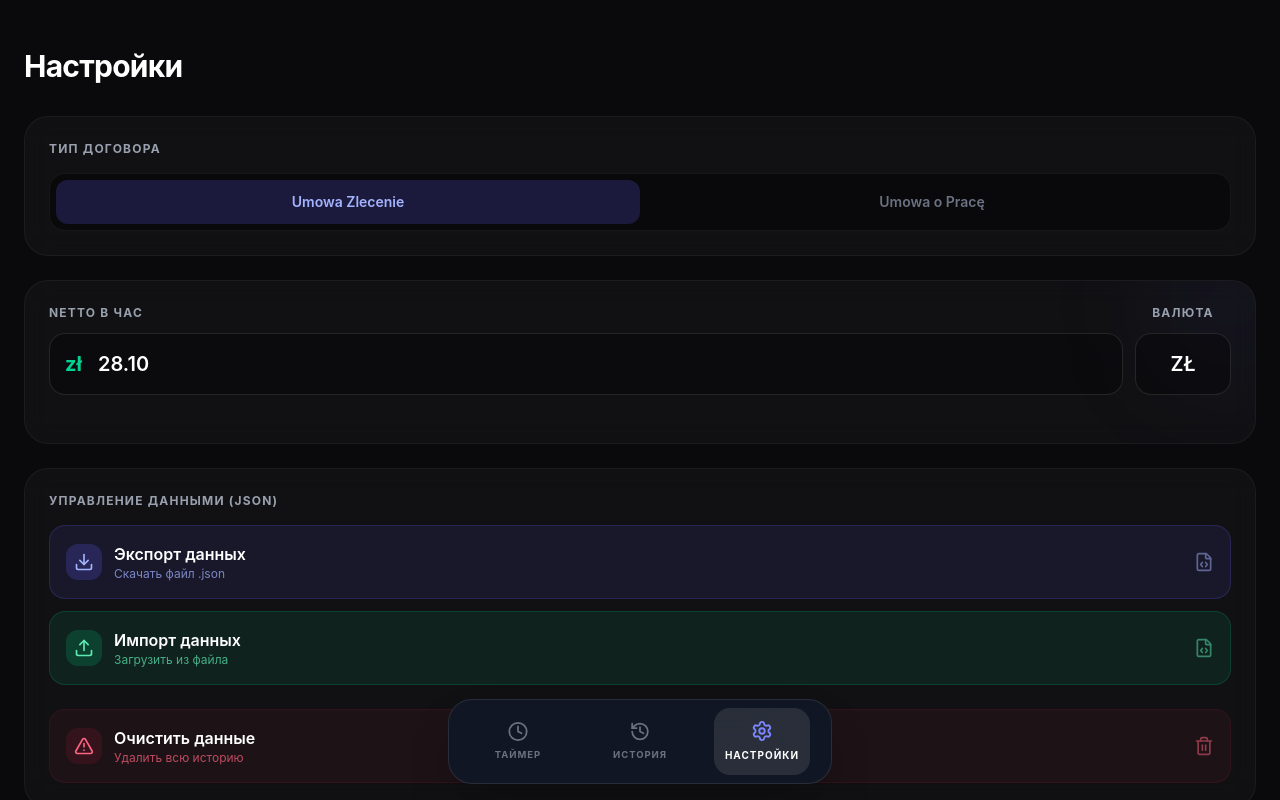
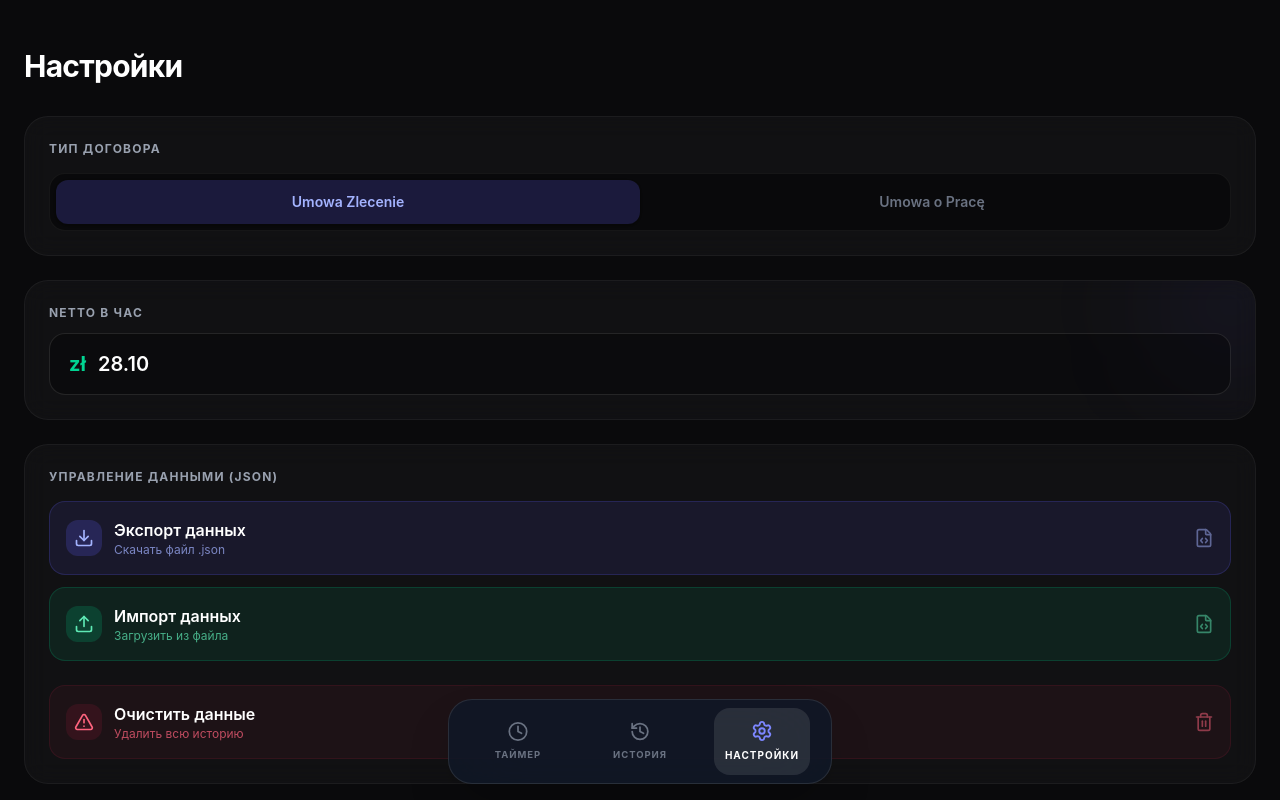
Before and after one commit to OwenSide/work-tracker-pwa, a React (Vite) app: page / in a window 1280 px wide. Both pictures are taken after a click on the button "НАСТРОЙКИ". Built offline with nearby package versions, Linux system fonts and the light colour scheme.

Commit message:
Removed custom currency selection and hardcoded 'zł'

```diff
--- a/src/components/Settings.jsx
+++ b/src/components/Settings.jsx
@@ -2,10 +2,10 @@ import React, { useRef } from 'react';
 import { Download, Trash2, AlertTriangle, FileCode, Upload, Briefcase, GraduationCap, User } from 'lucide-react';
 import { cn } from '../utils';
 
-export default function Settings({ contractType, setContractType, hourlyRate, setHourlyRate, monthlyRate, setMonthlyRate, taxStatus, setTaxStatus, currency, setCurrency, shifts, setShifts }) {
+export default function Settings({ contractType, setContractType, hourlyRate, setHourlyRate, monthlyRate, setMonthlyRate, taxStatus, setTaxStatus, shifts, setShifts }) {
   const fileInputRef = useRef(null);
 
-  // ЭКСПОРТ В JSON (Надежно и в 2 строки)
+  // ЭКСПОРТ В JSON
   const handleExportJSON = () => {
     if (!shifts || shifts.length === 0) {
       alert('Нет данных для экспорта. Добавьте хотя бы одну смену.');
@@ -22,7 +22,7 @@ export default function Settings({ contractType, setContractType, hourlyRate, se
 
   const handleImportClick = () => fileInputRef.current?.click();
 
-  // ИМПОРТ ИЗ JSON (С защитой от дубликатов)
+  // ИМПОРТ ИЗ JSON
   const handleImportFile = (event) => {
     const file = event.target.files[0];
     if (!file) return;
@@ -36,7 +36,6 @@ export default function Settings({ contractType, setContractType, hourlyRate, se
 
         if (shifts.length > 0) {
           if (window.confirm(`Найдено ${importedShifts.length} смен.\n\nОбъединить их с текущей историей?\n\n(ОК - объединить базы. Отмена - ЗАМЕНИТЬ текущие данные)`)) {
-            // Объединяем и убираем возможные дубликаты по ID
             const merged = [...shifts, ...importedShifts].reduce((acc, current) => {
               const x = acc.find(item => item.id === current.id);
               if (!x) return acc.concat([current]);
@@ -84,8 +83,8 @@ export default function Settings({ contractType, setContractType, hourlyRate, se
         <div className="bg-white/[0.03] p-6 rounded-3xl border border-white/5 backdrop-blur-md">
           <label className="block text-gray-400 text-xs font-bold uppercase tracking-widest mb-4">Тип договора</label>
           <div className="flex bg-black/40 p-1.5 rounded-2xl border border-white/5">
-            <button onClick={() => setContractType('zlecenie')} className={cn("flex-1 py-3 rounded-xl text-sm font-semibold transition-all", contractType === 'zlecenie' ? "bg-indigo-500/20 text-indigo-300" : "text-gray-500 hover:text-gray-300")}>Umowa Zlecenie</button>
-            <button onClick={() => setContractType('oprace')} className={cn("flex-1 py-3 rounded-xl text-sm font-semibold transition-all", contractType === 'oprace' ? "bg-indigo-500/20 text-indigo-300" : "text-gray-500 hover:text-gray-300")}>Umowa o Pracę</button>
+            <button onClick={() => setContractType('zlecenie')} className={cn("flex-1 py-3 rounded-xl text-sm font-semibold transition-all", contractType === 'zlecenie' ? "bg-indigo-500/20 text-indigo-300 shadow-sm" : "text-gray-500 hover:text-gray-300")}>Umowa Zlecenie</button>
+            <button onClick={() => setContractType('oprace')} className={cn("flex-1 py-3 rounded-xl text-sm font-semibold transition-all", contractType === 'oprace' ? "bg-indigo-500/20 text-indigo-300 shadow-sm" : "text-gray-500 hover:text-gray-300")}>Umowa o Pracę</button>
           </div>
         </div>
 
@@ -93,38 +92,32 @@ export default function Settings({ contractType, setContractType, hourlyRate, se
         <div className="bg-white/[0.03] p-6 rounded-3xl border border-white/5 backdrop-blur-md relative overflow-hidden">
           <div className="absolute -top-10 -right-10 w-32 h-32 bg-indigo-500/10 rounded-full blur-3xl"></div>
 
-          <div className="flex gap-3 relative z-10 mb-6">
-            <div className="flex-1">
+          <div className="relative z-10">
             <label className="block text-gray-400 text-xs font-bold uppercase tracking-widest mb-3">
               {contractType === 'oprace' ? 'Brutto в месяц' : 'Netto в час'}
             </label>
             <div className="relative">
-                <div className="absolute inset-y-0 left-0 flex items-center pl-4 pointer-events-none"><span className="text-xl text-emerald-400 font-bold">{currency}</span></div>
+              <div className="absolute inset-y-0 left-0 flex items-center pl-5 pointer-events-none">
+                <span className="text-xl text-emerald-400 font-bold">zł</span>
+              </div>
               <input
                 type="number" step="any"
                 value={contractType === 'oprace' ? monthlyRate : hourlyRate}
                 onChange={(e) => contractType === 'oprace' ? setMonthlyRate(e.target.value) : setHourlyRate(e.target.value)}
-                  className="w-full bg-black/30 text-white border border-white/10 rounded-2xl py-4 pl-12 pr-4 focus:outline-none focus:border-indigo-500 text-xl font-semibold transition-all"
+                className="w-full bg-black/30 text-white border border-white/10 rounded-2xl py-4 pl-12 pr-4 focus:outline-none focus:border-indigo-500 text-xl font-semibold transition-all shadow-inner"
               />
-              </div>
-            </div>
-            <div className="w-24">
-              <label className="block text-gray-400 text-xs font-bold uppercase tracking-widest mb-3 text-center">Валюта</label>
-              <input type="text" maxLength={3} value={currency} onChange={(e) => setCurrency(e.target.value)} className="w-full bg-black/30 text-white border border-white/10 rounded-2xl py-4 px-2 text-center focus:outline-none focus:border-indigo-500 text-xl font-semibold uppercase" />
             </div>
           </div>
 
           {contractType === 'oprace' && (
             <>
-              <label className="block text-gray-400 text-xs font-bold uppercase tracking-widest mb-3 relative z-10">Налоговый статус</label>
+              <label className="block text-gray-400 text-xs font-bold uppercase tracking-widest mb-3 relative z-10 mt-6 pt-6 border-t border-white/5">Налоговый статус</label>
               <div className="grid grid-cols-3 gap-2 relative z-10">
-                <button onClick={() => setTaxStatus('standard')} className={cn("flex flex-col items-center gap-2 p-3 rounded-2xl border transition-all", taxStatus === 'standard' ? "bg-indigo-500/20 border-indigo-500/30 text-indigo-300" : "bg-black/30 border-white/5 text-gray-500")}><User size={20}/> <span className="text-[10px] uppercase font-bold text-center">Standard<br/>(&gt;26 лет)</span></button>
-                <button onClick={() => setTaxStatus('under26')} className={cn("flex flex-col items-center gap-2 p-3 rounded-2xl border transition-all", taxStatus === 'under26' ? "bg-indigo-500/20 border-indigo-500/30 text-indigo-300" : "bg-black/30 border-white/5 text-gray-500")}><Briefcase size={20}/> <span className="text-[10px] uppercase font-bold text-center">PIT-0<br/>(&lt;26 лет)</span></button>
-                <button onClick={() => setTaxStatus('student')} className={cn("flex flex-col items-center gap-2 p-3 rounded-2xl border transition-all", taxStatus === 'student' ? "bg-indigo-500/20 border-indigo-500/30 text-indigo-300" : "bg-black/30 border-white/5 text-gray-500")}><GraduationCap size={20}/> <span className="text-[10px] uppercase font-bold text-center">Студент<br/>(до 26 лет)</span></button>
+                <button onClick={() => setTaxStatus('standard')} className={cn("flex flex-col items-center gap-2 p-3 rounded-2xl border transition-all", taxStatus === 'standard' ? "bg-indigo-500/20 border-indigo-500/30 text-indigo-300 shadow-sm" : "bg-black/30 border-white/5 text-gray-500 hover:bg-white/5")}><User size={20}/> <span className="text-[10px] uppercase font-bold text-center">Standard<br/>(&gt;26 лет)</span></button>
+                <button onClick={() => setTaxStatus('under26')} className={cn("flex flex-col items-center gap-2 p-3 rounded-2xl border transition-all", taxStatus === 'under26' ? "bg-indigo-500/20 border-indigo-500/30 text-indigo-300 shadow-sm" : "bg-black/30 border-white/5 text-gray-500 hover:bg-white/5")}><Briefcase size={20}/> <span className="text-[10px] uppercase font-bold text-center">PIT-0<br/>(&lt;26 лет)</span></button>
+                <button onClick={() => setTaxStatus('student')} className={cn("flex flex-col items-center gap-2 p-3 rounded-2xl border transition-all", taxStatus === 'student' ? "bg-indigo-500/20 border-indigo-500/30 text-indigo-300 shadow-sm" : "bg-black/30 border-white/5 text-gray-500 hover:bg-white/5")}><GraduationCap size={20}/> <span className="text-[10px] uppercase font-bold text-center">Студент<br/>(до 26 лет)</span></button>
               </div>
-              {taxStatus === 'student' && (
               <p className="text-amber-500/70 text-[10px] uppercase tracking-wide mt-3 text-center relative z-10">На Umowie o Pracę статус студента не дает освобождения от ZUS</p>
-              )}
             </>
           )}
         </div>
@@ -134,14 +127,14 @@ export default function Settings({ contractType, setContractType, hourlyRate, se
           <label className="block text-gray-400 text-xs font-bold uppercase tracking-widest mb-4">Управление данными (JSON)</label>
           <div className="space-y-3">
             <button onClick={handleExportJSON} className="w-full flex items-center justify-between bg-indigo-500/10 hover:bg-indigo-500/20 text-indigo-300 border border-indigo-500/20 p-4 rounded-2xl transition-colors group">
-              <div className="flex items-center gap-3"><div className="bg-indigo-500/20 p-2 rounded-xl"><Download size={20} /></div><div className="flex flex-col items-start"><span className="font-semibold text-white">Экспорт данных</span><span className="text-xs text-indigo-300/70">Скачать файл .json</span></div></div><FileCode size={20} className="opacity-50" />
+              <div className="flex items-center gap-3"><div className="bg-indigo-500/20 p-2 rounded-xl group-hover:scale-110 transition-transform"><Download size={20} /></div><div className="flex flex-col items-start"><span className="font-semibold text-white">Экспорт данных</span><span className="text-xs text-indigo-300/70">Скачать файл .json</span></div></div><FileCode size={20} className="opacity-50" />
             </button>
             <input type="file" accept=".json" ref={fileInputRef} onChange={handleImportFile} className="hidden" />
             <button onClick={handleImportClick} className="w-full flex items-center justify-between bg-emerald-500/10 hover:bg-emerald-500/20 text-emerald-300 border border-emerald-500/20 p-4 rounded-2xl transition-colors group">
-              <div className="flex items-center gap-3"><div className="bg-emerald-500/20 p-2 rounded-xl"><Upload size={20} /></div><div className="flex flex-col items-start"><span className="font-semibold text-white">Импорт данных</span><span className="text-xs text-emerald-300/70">Загрузить из файла</span></div></div><FileCode size={20} className="opacity-50" />
+              <div className="flex items-center gap-3"><div className="bg-emerald-500/20 p-2 rounded-xl group-hover:scale-110 transition-transform"><Upload size={20} /></div><div className="flex flex-col items-start"><span className="font-semibold text-white">Импорт данных</span><span className="text-xs text-emerald-300/70">Загрузить из файла</span></div></div><FileCode size={20} className="opacity-50" />
             </button>
             <button onClick={handleClearData} className="w-full flex items-center justify-between bg-rose-500/5 hover:bg-rose-500/10 text-rose-400 border border-rose-500/10 p-4 rounded-2xl mt-6 group">
-              <div className="flex items-center gap-3"><div className="bg-rose-500/10 p-2 rounded-xl"><AlertTriangle size={20} /></div><div className="flex flex-col items-start"><span className="font-semibold text-white">Очистить данные</span><span className="text-xs text-rose-400/70">Удалить всю историю</span></div></div><Trash2 size={20} className="opacity-50" />
+              <div className="flex items-center gap-3"><div className="bg-rose-500/10 p-2 rounded-xl group-hover:scale-110 transition-transform"><AlertTriangle size={20} /></div><div className="flex flex-col items-start"><span className="font-semibold text-white">Очистить данные</span><span className="text-xs text-rose-400/70">Удалить всю историю</span></div></div><Trash2 size={20} className="opacity-50" />
             </button>
           </div>
         </div>
```
Lines whose indentation alone changed are shown as unchanged.
